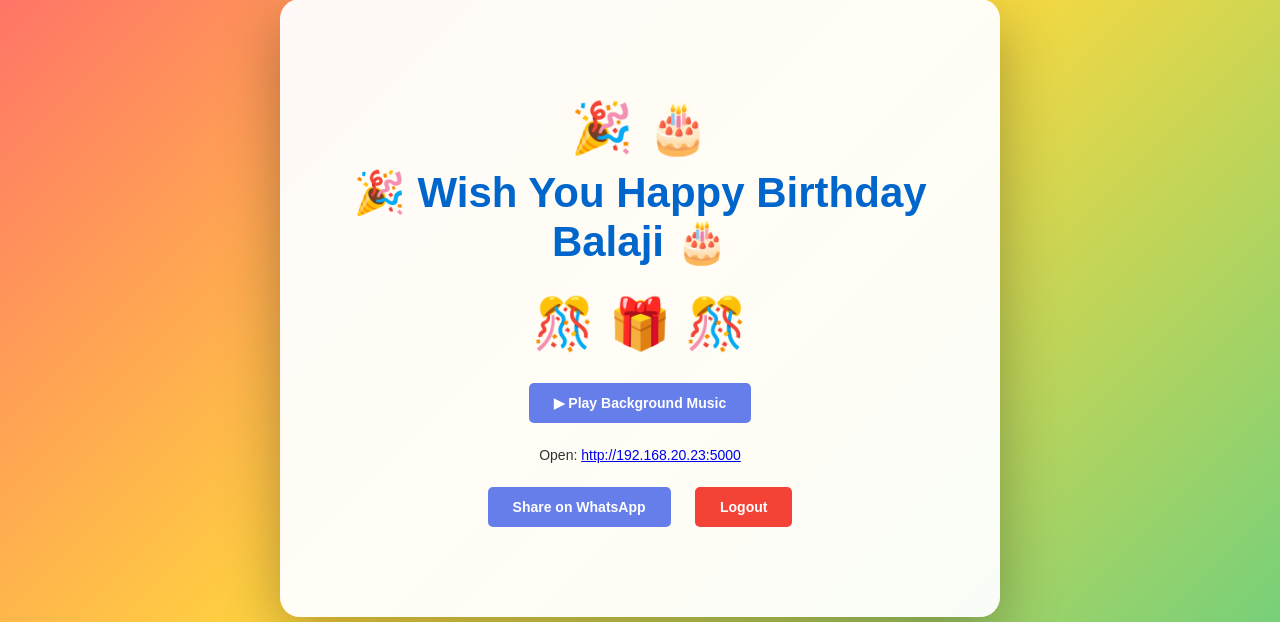
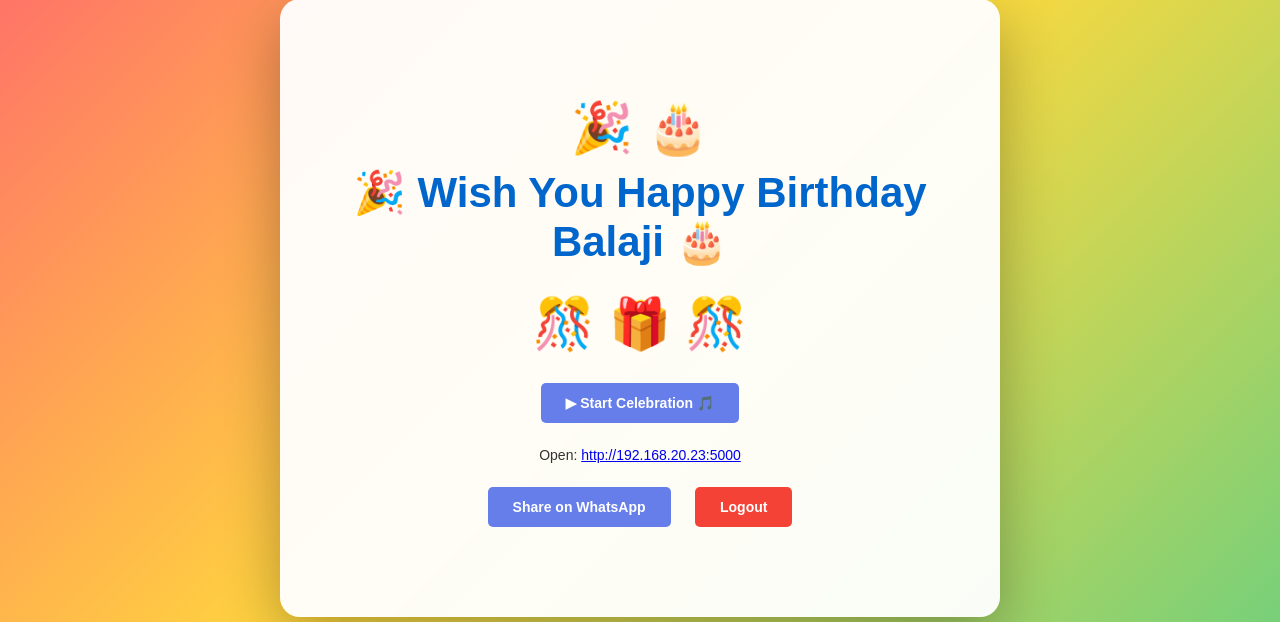
Before and after one commit to suvasri14/birthday-balaji, a Flask app: page /birthday in a window 1280 px wide. Shown: the part 92-714 px from the top of the page. Run offline with Flask 3, Linux system fonts and the light colour scheme; the visitor is signed in with stand-in values (Sample User, id 1).

Commit message:
Improve background music autoplay behavior and UI updates

```diff
--- a/templates/birthday.html
+++ b/templates/birthday.html
@@ -79,7 +79,6 @@
             background-color: #da190b;
         }
 
-        /* Hide audio (background music) */
         #bg-music {
             display: none;
         }
@@ -95,12 +94,12 @@
     <div class="emoji">🎊 🎁 🎊</div>
 
     <!-- Background Music -->
-    <audio id="bg-music" loop>
+    <audio id="bg-music" autoplay loop muted>
         <source src="{{ url_for('static', filename='whishes.mp3') }}" type="audio/mpeg">
     </audio>
 
-    <button class="music-btn" onclick="playMusic()">
-        ▶ Play Background Music
+    <button class="music-btn" onclick="enableMusic()">
+        ▶ Start Celebration 🎵
     </button>
 
     <div class="controls">
@@ -123,14 +122,23 @@
 </div>
 
 <script>
-    const appUrl = 'http://192.168.20.23:5000';
     const music = document.getElementById("bg-music");
+    const appUrl = 'https://birthday-balaji.onrender.com';
 
-    function playMusic() {
+    // BEST AUTOPLAY SIMULATION
+    function enableMusic() {
+        music.muted = false;
         music.play().catch(err => {
-            console.log("Autoplay blocked:", err);
+            console.log("Play blocked:", err);
         });
     }
+
+    // Try silent autoplay (allowed by browsers)
+    window.addEventListener("load", () => {
+        music.play().catch(() => {
+            console.log("Autoplay blocked");
+        });
+    });
 
     function shareOnWhatsApp() {
         const text = encodeURIComponent(
@@ -139,12 +147,11 @@
         window.open('https://wa.me/?text=' + text, '_blank');
     }
 
-    // Try autoplay (may be blocked by browser)
-    window.addEventListener("load", () => {
-        music.play().catch(() => {
-            console.log("Autoplay blocked");
-        });
-    });
+    // Start music on first user interaction (BEST UX)
+    document.addEventListener("click", () => {
+        music.muted = false;
+        music.play();
+    }, { once: true });
 </script>
 
 </body>
```
